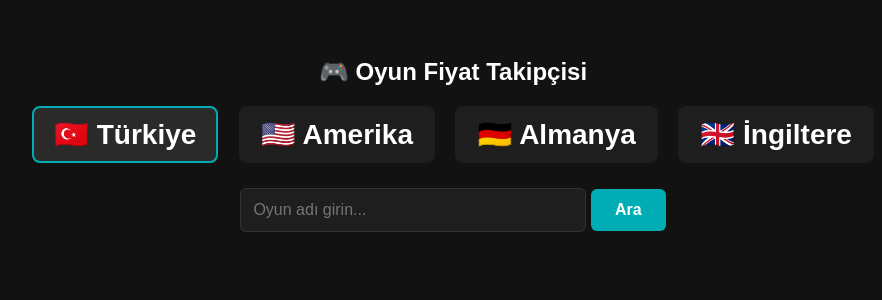
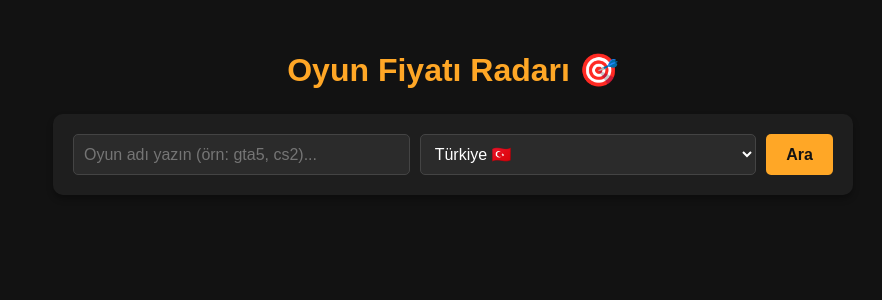
Before and after one commit to Hamza-67-designer/oyun-fiyati-radari, a Flask app: page / in a window 1280 px wide. Shown: the top 300 px of the page, without its empty margins (187-1069 px from the left). Run offline with Flask 3, Linux system fonts and the light colour scheme.

Commit message:
Update index.html

```diff
--- a/templates/index.html
+++ b/templates/index.html
@@ -1,110 +1,161 @@
 <!DOCTYPE html>
 <html lang="tr">
 <head>
-<meta name="google-site-verification" content="MXixZJJj7dAGS1n0e1eE5yY1FznCadGaJSuvMLW5O4Y" />
     <meta charset="UTF-8">
-    <title>Game Price Tracker</title>
+    <title>Oyun Fiyatı Radarı</title>
     <style>
-        body { font-family: Arial, sans-serif; background-color: #121212; color: #ffffff; padding: 30px; text-align: center; }
-        .flags-container { margin-bottom: 25px; }
-        .flag-btn { font-size: 28px; padding: 10px 20px; margin: 0 8px; border: 2px solid transparent; border-radius: 8px; background: #1e1e1e; cursor: pointer; color: white; }
-        .flag-btn-active { border-color: #00adb5; background-color: #2a2a2a; }
-        .search-box { margin-bottom: 30px; }
-        input[type="text"] { padding: 12px; width: 320px; border-radius: 6px; border: 1px solid #333; font-size: 16px; background: #1e1e1e; color: white; }
-        button { padding: 12px 24px; font-size: 16px; background-color: #00adb5; color: white; border: none; border-radius: 6px; cursor: pointer; font-weight: bold; }
-        .results { text-align: left; max-width: 600px; margin: 0 auto; }
-        .section-title { font-size: 20px; font-weight: bold; margin-top: 25px; padding-bottom: 5px; border-bottom: 1px solid #333; }
-        .title-main { color: #00ff88; }
-        .title-extras { color: #ff4d4d; }
-        .game-card { background: #1e1e1e; padding: 15px; border-radius: 8px; margin-top: 10px; }
-        .price { font-weight: bold; font-size: 18px; color: #ffeb3b; }
-        .discount { color: #ff4d4d; font-size: 14px; }
+        body {
+            background-color: #121212;
+            color: #ffffff;
+            font-family: Arial, sans-serif;
+            padding: 30px;
+            max-width: 800px;
+            margin: 0 auto;
+        }
+        h1 {
+            text-align: center;
+            color: #ffa726;
+            margin-bottom: 25px;
+        }
+        .search-box {
+            background: #1e1e1e;
+            padding: 20px;
+            border-radius: 10px;
+            margin-bottom: 30px;
+            box-shadow: 0 4px 6px rgba(0,0,0,0.3);
+        }
+        form {
+            display: flex;
+            gap: 10px;
+            flex-wrap: wrap;
+        }
+        input[type="text"], select {
+            padding: 10px;
+            font-size: 16px;
+            border-radius: 5px;
+            border: 1px solid #444;
+            background: #2b2b2b;
+            color: #fff;
+            flex: 1;
+        }
+        button {
+            padding: 10px 20px;
+            font-size: 16px;
+            background-color: #ffa726;
+            color: #121212;
+            border: none;
+            border-radius: 5px;
+            font-weight: bold;
+            cursor: pointer;
+        }
+        button:hover {
+            background-color: #fb8c00;
+        }
+        .section-title {
+            font-size: 16px;
+            font-weight: bold;
+            margin-bottom: 10px;
+            color: #ffa726;
+            text-transform: uppercase;
+        }
+        .game-card {
+            background: #1e1e1e;
+            padding: 20px;
+            border-radius: 10px;
+            margin-bottom: 20px;
+            border: 1px solid #333;
+            box-shadow: 0 4px 6px rgba(0,0,0,0.3);
+        }
+        .game-card div {
+            margin-bottom: 8px;
+            font-size: 15px;
+        }
+        .price {
+            font-size: 20px;
+            font-weight: bold;
+            color: #4caf50;
+            margin-top: 15px;
+        }
+        .discount {
+            font-size: 15px;
+            color: #ff5252;
+            text-decoration: line-through;
+            margin-left: 10px;
+            font-weight: normal;
+        }
+        .not-found {
+            text-align: center;
+            color: #ff5252;
+            font-size: 18px;
+            font-weight: bold;
+            margin-top: 20px;
+        }
     </style>
 </head>
 <body>
 
-    <h2>🎮 Oyun Fiyat Takipçisi</h2>
+    <h1>Oyun Fiyatı Radarı 🎯</h1>
 
-    <!-- Bayrak Seçimi -->
-    <div class="flags-container">
-        <form method="POST" style="display:inline;">
-            <input type="hidden" name="region" value="TR">
-            <input type="hidden" name="game_name" value="{{ searched_game }}">
-            <button type="submit" class="flag-btn {% if selected_region == 'TR' %}flag-btn-active{% endif %}">🇹🇷 Türkiye</button>
-        </form>
-        <form method="POST" style="display:inline;">
-            <input type="hidden" name="region" value="US">
-            <input type="hidden" name="game_name" value="{{ searched_game }}">
-            <button type="submit" class="flag-btn {% if selected_region == 'US' %}flag-btn-active{% endif %}">🇺🇸 Amerika</button>
-        </form>
-        <form method="POST" style="display:inline;">
-            <input type="hidden" name="region" value="DE">
-            <input type="hidden" name="game_name" value="{{ searched_game }}">
-            <button type="submit" class="flag-btn {% if selected_region == 'DE' %}flag-btn-active{% endif %}">🇩🇪 Almanya</button>
-        </form>
-        <form method="POST" style="display:inline;">
-            <input type="hidden" name="region" value="GB">
-            <input type="hidden" name="game_name" value="{{ searched_game }}">
-            <button type="submit" class="flag-btn {% if selected_region == 'GB' %}flag-btn-active{% endif %}">🇬🇧 İngiltere</button>
-        </form>
-    </div>
-
-    <!-- Arama Kutusu -->
     <div class="search-box">
         <form method="POST">
-            <input type="hidden" name="region" value="{{ selected_region }}">
-            <label for="game_search" style="display:none;">Oyun Ara</label>
-            <input type="text" id="game_search" name="game_name" placeholder="Oyun adı girin..." value="{{ searched_game }}" required>
+            <input type="text" name="game_name" value="{{ searched_game }}" placeholder="Oyun adı yazın (örn: gta5, cs2)..." required>
+            <select name="region">
+                <option value="TR" {% if selected_region == 'TR' %}selected{% endif %}>Türkiye 🇹🇷</option>
+                <option value="US" {% if selected_region == 'US' %}selected{% endif %}>Amerika 🇺🇸</option>
+                <option value="DE" {% if selected_region == 'DE' %}selected{% endif %}>Almanya 🇩🇪</option>
+                <option value="GB" {% if selected_region == 'GB' %}selected{% endif %}>İngiltere 🇬🇧</option>
+            </select>
             <button type="submit">Ara</button>
         </form>
     </div>
 
-    <!-- Sonuçlar -->
     <div class="results">
         {% if main_game %}
-            <div class="section-title title-main">ANA OYUN</div>
+            <div class="section-title">ANA OYUN</div>
             <div class="game-card">
-                <div><strong>Oyun:</strong> {{ main_game.name }}</div>
+                <div><strong>Oyun:</strong> {{ main_game.get('name') }}</div>
                 <div><strong>Mağaza:</strong> Steam</div>
                 <div><strong>Bölge:</strong> {{ region_name }}</div>
-                {% if main_game.price %}
+
+                {% if main_game.get('price') %}
                     {% set discount_val = main_game.price.get('discount') or main_game.price.get('discount_percent') or 0 %}
                     <div class="price">
-                        {{ (main_game.price.get('final', 0) / 100) }} {{ main_game.price.get('currency', 'USD') }}
+                        🔥 {{ (main_game.price.get('final', 0) / 100) }} {{ main_game.price.get('currency', 'USD') }}
+
                         {% if discount_val > 0 %}
-                            <span class="discount">(Normali: {{ main_game.price.get('initial', 0) / 100 }} {{ main_game.price.get('currency', 'USD') }} - %{{ discount_val }} İndirim)</span>
+                            <span class="discount">{{ (main_game.price.get('initial', 0) / 100) }} {{ main_game.price.get('currency', 'USD') }}</span>
+                            <span style="font-size: 14px; color: #4caf50; background: #1b5e20; padding: 2px 6px; border-radius: 4px; margin-left: 8px;">%{{ discount_val }} İndirim</span>
                         {% endif %}
                     </div>
                 {% else %}
-                    <div class="price">Ücretsiz / Fiyat Bilgisi Yok</div>
+                    <div class="price" style="color: #ff9800;">Ücretsiz / Fiyat Bilgisi Yok</div>
                 {% endif %}
             </div>
         {% endif %}
 
         {% if extras %}
-            <div class="section-title title-extras">EKSTRALAR</div>
-            {% for item in extras %}
+            <div class="section-title" style="margin-top: 30px;">BENZER OYUNLAR / EKLENTİLER</div>
+            {% for game in extras %}
                 <div class="game-card">
-                    <div><strong>Oyun:</strong> {{ item.name }}</div>
-                    <div><strong>Mağaza:</strong> Steam</div>
-                    <div><strong>Bölge:</strong> {{ region_name }}</div>
-                    {% if item.price %}
-                        {% set extra_discount = item.price.get('discount') or item.price.get('discount_percent') or 0 %}
-                        <div class="price">
-                            {{ (item.price.get('final', 0) / 100) }} {{ item.price.get('currency', 'USD') }}
-                            {% if extra_discount > 0 %}
-                                <span class="discount">(Normali: {{ item.price.get('initial', 0) / 100 }} {{ item.price.get('currency', 'USD') }} - %{{ extra_discount }} İndirim)</span>
+                    <div><strong>Oyun:</strong> {{ game.get('name') }}</div>
+                    {% if game.get('price') %}
+                        {% set ext_discount = game.price.get('discount') or game.price.get('discount_percent') or 0 %}
+                        <div class="price" style="font-size: 16px;">
+                            {{ (game.price.get('final', 0) / 100) }} {{ game.price.get('currency', 'USD') }}
+                            {% if ext_discount > 0 %}
+                                <span class="discount">{{ (game.price.get('initial', 0) / 100) }} {{ game.price.get('currency', 'USD') }}</span>
+                                <span style="font-size: 12px; color: #4caf50;">%{{ ext_discount }} İndirim</span>
                             {% endif %}
                         </div>
                     {% else %}
-                        <div class="price">Ücretsiz / Fiyat Bilgisi Yok</div>
+                        <div style="color: #ff9800; font-size: 14px;">Fiyat Bilgisi Yok</div>
                     {% endif %}
                 </div>
             {% endfor %}
         {% endif %}
 
         {% if not_found %}
-            <p style="text-align:center; color:#ff4d4d;">Aradığınız oyun bulunamadı.</p>
+            <div class="not-found">Aradığınız oyun bulunamadı.</div>
         {% endif %}
     </div>
 
```
